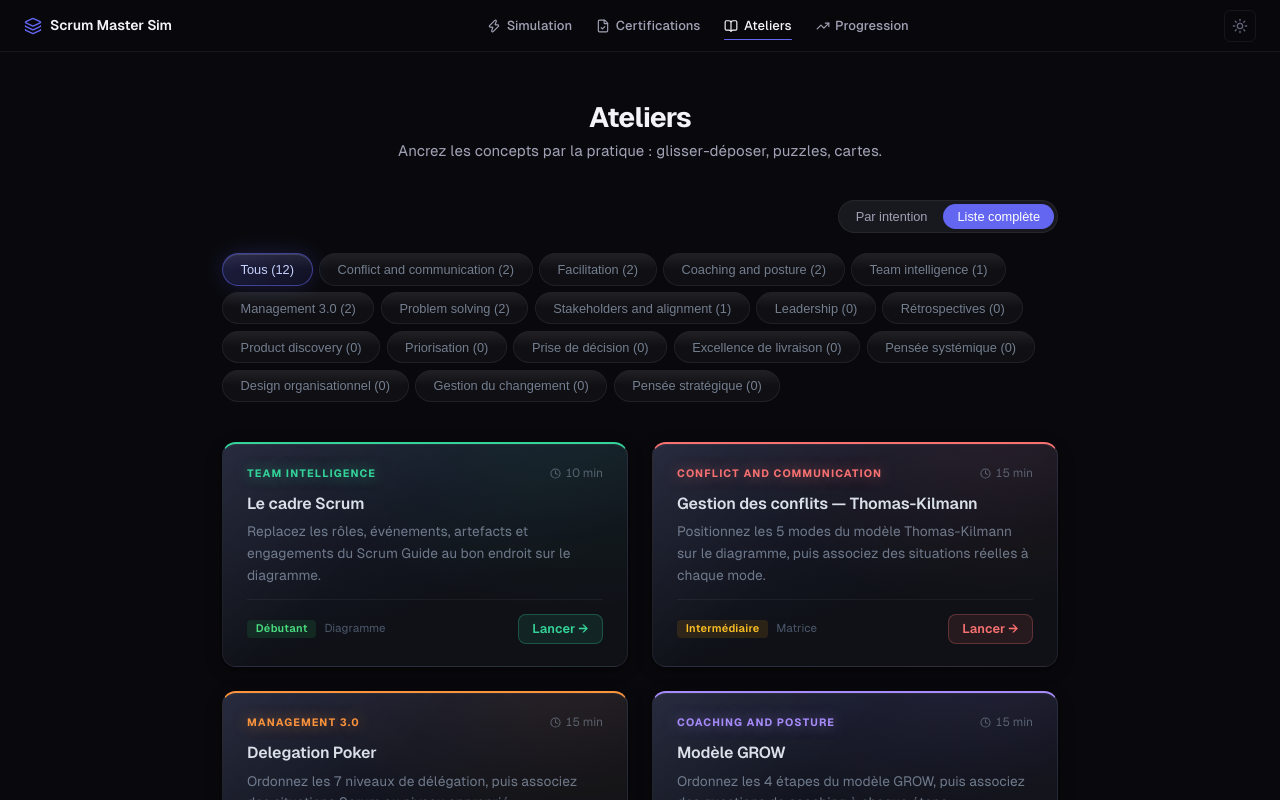
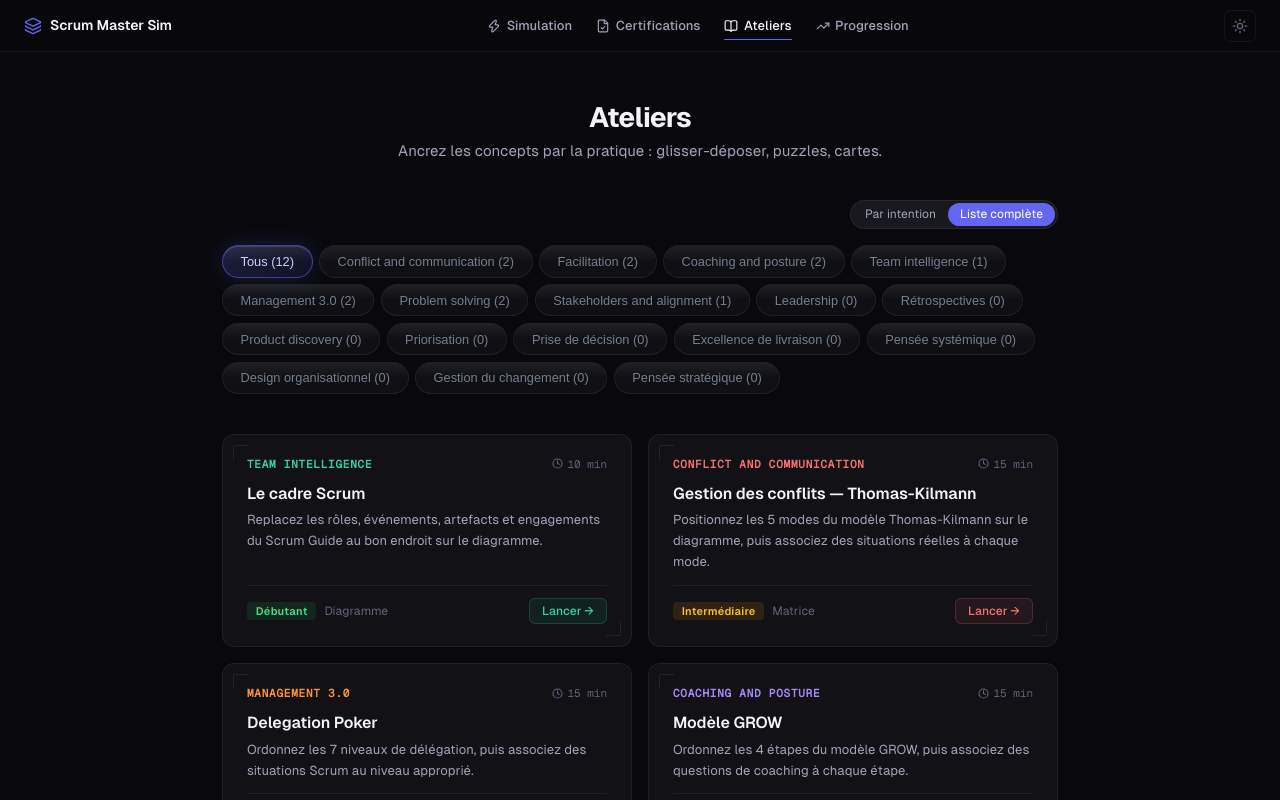
Before and after one commit to formationrossignol/coachagilia, a React (Vite) app: page /ateliers in a window 1280 px wide. Both pictures are taken after a click on the button "Liste complète". Shown: the top 800 px of the page. Built offline with nearby package versions, Linux system fonts and the light colour scheme.

Commit message:
feat(redesign): ateliers — WorkshopCard corner brackets, IntentionNav, AteliersHome

```diff
--- a/src/index.css
+++ b/src/index.css
@@ -825,40 +825,25 @@ body {
 
 /* ── Ateliers Home ── */
 .ateliers-home { max-width: 900px; margin: 0 auto; padding: 3rem 2rem; }
-.ateliers-grid { display: grid; grid-template-columns: repeat(auto-fill, minmax(280px, 1fr)); gap: 1.5rem; margin-top: 2.5rem; }
-
-.ateliers-home__toolbar {
-  display: flex;
-  justify-content: flex-end;
-  margin-bottom: 1.25rem;
-}
-
-/* ── View Toggle Pill ── */
+.ateliers-home__toolbar { display: flex; justify-content: flex-end; margin-bottom: 1rem; }
+.ateliers-grid { display: grid; grid-template-columns: repeat(auto-fill, minmax(272px, 1fr)); gap: 1rem; margin-top: 2rem; }
+
+/* ── View Toggle ── */
 .view-toggle {
   display: inline-flex;
   background: var(--color-surface-2);
   border: 1px solid var(--color-border);
-  border-radius: 20px;
-  padding: 3px;
-  gap: 2px;
+  border-radius: 999px;
+  padding: 2px;
 }
 .view-toggle__btn {
-  background: none;
-  border: none;
-  border-radius: 16px;
-  padding: 5px 14px;
-  font-size: 0.8rem;
-  color: var(--color-text-muted);
-  cursor: pointer;
-  transition: background 0.15s, color 0.15s;
-}
-.view-toggle__btn--active {
-  background: var(--color-primary);
-  color: #fff;
-}
-.view-toggle__btn:hover:not(.view-toggle__btn--active) {
-  background: var(--color-border);
-}
+  background: none; border: none; border-radius: 999px;
+  padding: 4px 12px; font-size: 0.75rem;
+  color: var(--color-text-muted); cursor: pointer;
+  transition: background 0.15s, color 0.15s; font-family: var(--font);
+}
+.view-toggle__btn--active { background: var(--color-primary); color: #fff; }
+.view-toggle__btn:hover:not(.view-toggle__btn--active) { color: var(--color-text); }
 
 /* ── Intention nav — accent colours per intention ── */
 .intention-nav__tile[data-intention="gerer-conflit"]             { --tile-acc: #f87171; --tile-acc-rgb: 248,113,113; }
@@ -881,64 +866,27 @@ body {
   --tile-acc: #6366f1;
   --tile-acc-rgb: 99,102,241;
   position: relative;
-  display: flex;
-  flex-direction: column;
-  align-items: center;
-  text-align: center;
-  gap: 0.45rem;
-  padding: 1.35rem 0.85rem 1.1rem;
-  background:
-    radial-gradient(ellipse at 50% 0%, rgba(var(--tile-acc-rgb), 0.12) 0%, transparent 65%),
-    linear-gradient(160deg, #1b1f33 0%, #0f1117 65%);
-  border: 1px solid rgba(255,255,255,0.065);
+  display: flex; flex-direction: column; align-items: center; text-align: center;
+  gap: 0.4rem;
+  padding: 1.25rem 0.75rem 1rem;
+  background: var(--color-surface);
+  border: 1px solid var(--color-border);
   border-top: 2px solid var(--tile-acc);
-  border-radius: 14px;
-  cursor: pointer;
-  overflow: hidden;
-  box-shadow:
-    inset 0 1px 0 rgba(255,255,255,0.055),
-    0 4px 16px rgba(0,0,0,0.32);
-  transition: transform 0.2s ease, box-shadow 0.2s ease;
-}
-
-.intention-nav__tile::before {
-  content: '';
-  position: absolute;
-  inset: 0;
-  border-radius: 13px 13px 0 0;
-  background: linear-gradient(135deg, rgba(255,255,255,0.045) 0%, transparent 40%);
-  pointer-events: none;
-}
-
-.intention-nav__tile:hover {
-  transform: translateY(-3px);
-  box-shadow:
-    inset 0 1px 0 rgba(255,255,255,0.08),
-    0 20px 48px rgba(0,0,0,0.5),
-    0 0 0 1px rgba(var(--tile-acc-rgb), 0.35);
-}
-
-.intention-nav__tile:focus-visible {
-  outline: 2px solid var(--tile-acc);
-  outline-offset: 2px;
-}
+  border-radius: var(--radius-lg);
+  cursor: pointer; overflow: hidden;
+  transition: transform 0.2s, border-color 0.2s;
+}
+.intention-nav__tile::before { display: none; }
+.intention-nav__tile:hover { transform: translateY(-2px); border-color: var(--tile-acc); }
+.intention-nav__tile:focus-visible { outline: 2px solid var(--tile-acc); outline-offset: 2px; }
 
 .intention-nav__emoji {
-  font-size: 2rem;
-  position: relative;
-  z-index: 1;
-  filter: drop-shadow(0 0 10px rgba(var(--tile-acc-rgb), 0.45));
+  font-size: 1.75rem; position: relative; z-index: 1;
 }
 
 .intention-nav__label {
-  font-size: 0.58rem;
-  font-weight: 700;
-  text-transform: uppercase;
-  letter-spacing: 0.1em;
-  color: var(--tile-acc);
-  text-shadow: 0 0 10px rgba(var(--tile-acc-rgb), 0.5);
-  position: relative;
-  z-index: 1;
+  font-size: 0.5625rem; font-weight: 700; text-transform: uppercase;
+  letter-spacing: 0.08em; color: var(--tile-acc); position: relative; z-index: 1;
 }
 
 .intention-nav__name {
@@ -2269,199 +2217,116 @@ body {
 
 
 /* ══════════════════════════════════════════════════════════
-   WORKSHOP CARD — premium dark with depth + shimmer
+   WORKSHOP CARD — corner bracket pattern
    ══════════════════════════════════════════════════════════ */
 
-/* Per-category accent via CSS custom property (inherited by pseudo-elements) */
-.workshop-card { --card-accent: #6366f1; --card-accent-rgb: 99, 102, 241; }
-.workshop-card[data-category="conflict-and-communication"] { --card-accent: #f87171; --card-accent-rgb: 248, 113, 113; }
-.workshop-card[data-category="facilitation"]               { --card-accent: #60a5fa; --card-accent-rgb: 96, 165, 250; }
-.workshop-card[data-category="coaching-and-posture"]       { --card-accent: #a78bfa; --card-accent-rgb: 167, 139, 250; }
-.workshop-card[data-category="team-intelligence"]          { --card-accent: #34d399; --card-accent-rgb: 52, 211, 153; }
-.workshop-card[data-category="management-3-0"]             { --card-accent: #fb923c; --card-accent-rgb: 251, 146, 60; }
-.workshop-card[data-category="problem-solving"]            { --card-accent: #fbbf24; --card-accent-rgb: 251, 191, 36; }
-.workshop-card[data-category="stakeholders-and-alignment"] { --card-accent: #38bdf8; --card-accent-rgb: 56, 189, 248; }
+.workshop-card { --card-accent: #6366f1; --card-accent-rgb: 99,102,241; }
+.workshop-card[data-category="conflict-and-communication"] { --card-accent: #f87171; --card-accent-rgb: 248,113,113; }
+.workshop-card[data-category="facilitation"]               { --card-accent: #60a5fa; --card-accent-rgb: 96,165,250; }
+.workshop-card[data-category="coaching-and-posture"]       { --card-accent: #a78bfa; --card-accent-rgb: 167,139,250; }
+.workshop-card[data-category="team-intelligence"]          { --card-accent: #34d399; --card-accent-rgb: 52,211,153; }
+.workshop-card[data-category="management-3-0"]             { --card-accent: #fb923c; --card-accent-rgb: 251,146,60; }
+.workshop-card[data-category="problem-solving"]            { --card-accent: #fbbf24; --card-accent-rgb: 251,191,36; }
+.workshop-card[data-category="stakeholders-and-alignment"] { --card-accent: #38bdf8; --card-accent-rgb: 56,189,248; }
 
 .workshop-card {
   position: relative;
-  /* Ambient radial glow at top-right matches category accent */
-  background:
-    radial-gradient(ellipse at 85% -10%, rgba(var(--card-accent-rgb), 0.08) 0%, transparent 55%),
-    linear-gradient(160deg, #1b1f33 0%, #0f1117 65%);
-  border: 1px solid rgba(255, 255, 255, 0.065);
-  border-top: 2px solid var(--card-accent);
-  border-radius: 14px;
-  padding: 1.35rem 1.5rem 1.4rem;
-  display: flex;
-  flex-direction: column;
-  gap: 0.75rem;
+  background: var(--color-surface);
+  border: 1px solid var(--color-border);
+  border-radius: var(--radius-lg);
+  padding: 1.375rem 1.5rem;
+  display: flex; flex-direction: column; gap: 0.75rem;
   overflow: hidden;
-  box-shadow:
-    inset 0 1px 0 rgba(255, 255, 255, 0.055),
-    0 4px 16px rgba(0, 0, 0, 0.32),
-    0 1px 3px rgba(0, 0, 0, 0.18);
-  transition: transform 0.22s ease, box-shadow 0.22s ease, border-color 0.22s ease;
-}
-
-/* Top-left glass "light hit" — 3D depth illusion */
+  transition: border-color 0.2s, transform 0.2s;
+}
+
+/* Top-left corner bracket */
 .workshop-card::before {
   content: '';
-  position: absolute;
-  inset: 0;
-  border-radius: 13px 13px 0 0;
-  background: linear-gradient(135deg, rgba(255, 255, 255, 0.055) 0%, transparent 40%);
-  pointer-events: none;
-  z-index: 0;
-}
-
-/* Horizontal shimmer sweep — fires on hover */
+  position: absolute; top: 10px; left: 10px;
+  width: 14px; height: 14px;
+  border-top: 1.5px solid rgba(255,255,255,0.08);
+  border-left: 1.5px solid rgba(255,255,255,0.08);
+  border-radius: 2px 0 0 0;
+  transition: width 0.2s, height 0.2s, border-color 0.2s;
+  pointer-events: none; z-index: 0;
+}
+
+/* Bottom-right corner bracket */
 .workshop-card::after {
   content: '';
-  position: absolute;
-  top: 0;
-  left: -75%;
-  width: 55%;
-  height: 100%;
-  background: linear-gradient(
-    105deg,
-    transparent 0%,
-    rgba(255, 255, 255, 0.04) 50%,
-    transparent 100%
-  );
-  transition: left 0.65s ease;
-  pointer-events: none;
-  z-index: 0;
-}
-
-/* Keep all direct children above pseudo-elements */
+  position: absolute; bottom: 10px; right: 10px;
+  width: 14px; height: 14px;
+  border-bottom: 1.5px solid rgba(255,255,255,0.08);
+  border-right: 1.5px solid rgba(255,255,255,0.08);
+  border-radius: 0 0 2px 0;
+  transition: width 0.2s, height 0.2s, border-color 0.2s;
+  pointer-events: none; z-index: 0;
+}
+
 .workshop-card > * { position: relative; z-index: 1; }
 
+.workshop-card:not(.workshop-card--coming-soon):hover {
+  border-color: rgba(var(--card-accent-rgb), 0.35);
+  transform: translateY(-2px);
+}
+.workshop-card:not(.workshop-card--coming-soon):hover::before,
 .workshop-card:not(.workshop-card--coming-soon):hover::after {
-  left: 120%;
-}
-
-.workshop-card:not(.workshop-card--coming-soon):hover {
-  transform: translateY(-4px) rotate(-0.2deg);
-  box-shadow:
-    inset 0 1px 0 rgba(255, 255, 255, 0.08),
-    0 24px 52px rgba(0, 0, 0, 0.48),
-    0 8px 20px rgba(0, 0, 0, 0.28),
-    0 0 0 1px rgba(var(--card-accent-rgb), 0.35);
-}
-
-.workshop-card--coming-soon {
-  opacity: 0.35;
-  pointer-events: none;
-}
+  width: 18px; height: 18px;
+  border-color: rgba(var(--card-accent-rgb), 0.5);
+}
+
+.workshop-card--coming-soon { opacity: 0.4; pointer-events: none; }
+[data-theme="light"] .workshop-card { background: #ffffff; }
 
 /* ── Card header ── */
-.workshop-card__header {
-  display: flex;
-  align-items: center;
-  justify-content: space-between;
-  gap: 0.5rem;
-}
+.workshop-card__header { display: flex; align-items: center; justify-content: space-between; gap: 0.5rem; }
 
 .workshop-card__cat {
-  font-size: 0.67rem;
-  font-weight: 700;
-  text-transform: uppercase;
-  letter-spacing: 0.1em;
-  color: var(--card-accent);
-  text-shadow: 0 0 14px rgba(var(--card-accent-rgb), 0.55);
+  font-size: 0.6875rem; font-weight: 600; text-transform: uppercase;
+  letter-spacing: 0.07em; color: var(--card-accent); font-family: var(--font-mono);
 }
 
 .workshop-card__duration {
-  display: flex;
-  align-items: center;
-  gap: 0.28rem;
-  font-size: 0.75rem;
-  color: rgba(148, 163, 184, 0.5);
-  font-variant-numeric: tabular-nums;
-  white-space: nowrap;
+  display: flex; align-items: center; gap: 0.25rem;
+  font-size: 0.6875rem; color: var(--color-text-subtle);
+  font-family: var(--font-mono); white-space: nowrap;
 }
 
 .workshop-card__badge-soon {
-  font-size: 0.7rem;
-  font-weight: 600;
-  color: rgba(148, 163, 184, 0.45);
-  padding: 0.18rem 0.6rem;
-  border: 1px solid rgba(255, 255, 255, 0.07);
-  border-radius: 999px;
-  background: rgba(255, 255, 255, 0.025);
-  white-space: nowrap;
+  font-size: 0.6875rem; font-weight: 600; color: var(--color-text-subtle);
+  padding: 0.15rem 0.5rem; border: 1px solid var(--color-border);
+  border-radius: var(--radius-sm); white-space: nowrap;
 }
 
 /* ── Card body ── */
-.workshop-card__body {
-  flex: 1;
-  display: flex;
-  flex-direction: column;
-  gap: 0.4rem;
-}
-
-.workshop-card__title {
-  font-size: 1rem;
-  font-weight: 600;
-  color: rgba(226, 232, 240, 0.96);
-  margin: 0;
-  line-height: 1.4;
-  letter-spacing: -0.015em;
-}
-
-.workshop-card__summary {
-  font-size: 0.855rem;
-  color: rgba(148, 163, 184, 0.7);
-  margin: 0;
-  line-height: 1.6;
-}
+.workshop-card__body { flex: 1; display: flex; flex-direction: column; gap: 0.4rem; }
+.workshop-card__title { font-size: 1rem; font-weight: 600; color: var(--color-text); margin: 0; letter-spacing: -0.01em; }
+.workshop-card__summary { font-size: 0.8125rem; color: var(--color-text-muted); margin: 0; line-height: 1.6; }
 
 /* ── Card footer ── */
 .workshop-card__footer {
-  display: flex;
-  align-items: center;
-  gap: 0.5rem;
-  margin-top: auto;
-  padding-top: 0.85rem;
-  border-top: 1px solid rgba(255, 255, 255, 0.055);
-}
-
+  display: flex; align-items: center; gap: 0.5rem;
+  margin-top: auto; padding-top: 0.75rem;
+  border-top: 1px solid var(--color-border);
+}
 .workshop-card__level { flex-shrink: 0; }
-
 .workshop-card__type {
-  font-size: 0.72rem;
-  color: rgba(100, 116, 139, 0.7);
-  flex: 1;
-  min-width: 0;
-  overflow: hidden;
-  text-overflow: ellipsis;
-  white-space: nowrap;
-}
-
-/* CTA — category-tinted glass button */
+  font-size: 0.75rem; color: var(--color-text-subtle);
+  flex: 1; min-width: 0; overflow: hidden; text-overflow: ellipsis; white-space: nowrap;
+}
+
+/* CTA */
 .workshop-card__cta {
-  flex-shrink: 0;
-  display: inline-flex;
-  align-items: center;
-  gap: 0.25rem;
-  padding: 0.38rem 0.85rem;
-  font-size: 0.8rem;
-  font-weight: 600;
+  flex-shrink: 0; display: inline-flex; align-items: center; gap: 0.25rem;
+  padding: 0.3rem 0.75rem; font-size: 0.75rem; font-weight: 500;
   color: var(--card-accent);
-  background: rgba(var(--card-accent-rgb), 0.1);
-  border: 1px solid rgba(var(--card-accent-rgb), 0.28);
-  border-radius: 8px;
-  text-decoration: none;
-  transition: background 0.18s ease, box-shadow 0.18s ease, color 0.18s ease;
-  white-space: nowrap;
-}
-
-.workshop-card__cta:hover {
-  background: rgba(var(--card-accent-rgb), 0.18);
-  box-shadow: 0 0 16px rgba(var(--card-accent-rgb), 0.25);
-  color: #fff;
-  text-decoration: none;
-}
+  background: rgba(var(--card-accent-rgb), 0.08);
+  border: 1px solid rgba(var(--card-accent-rgb), 0.20);
+  border-radius: var(--radius); text-decoration: none;
+  transition: background 0.15s; white-space: nowrap;
+}
+.workshop-card__cta:hover { background: rgba(var(--card-accent-rgb), 0.15); text-decoration: none; }
 
 
 /* ══════════════════════════════════════════════════════════
```
